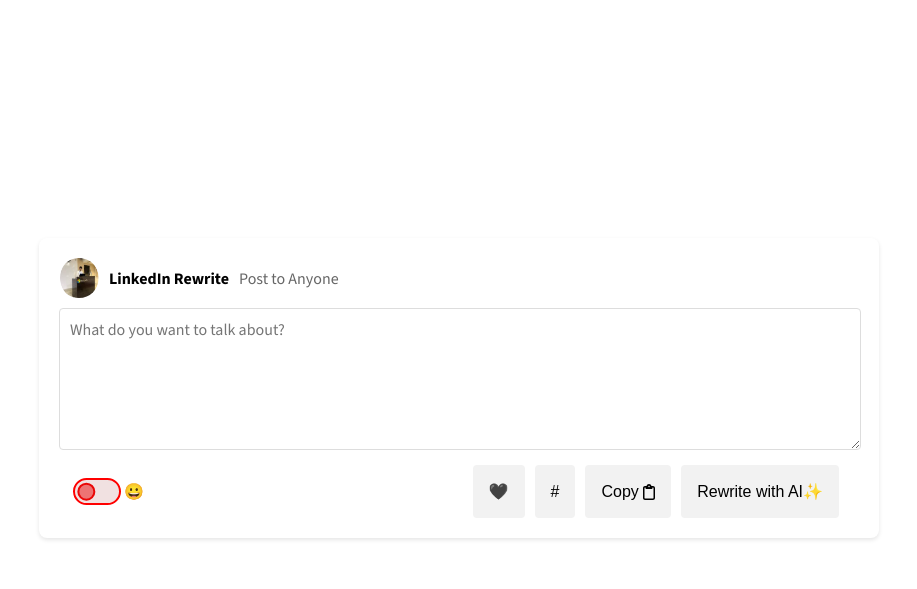
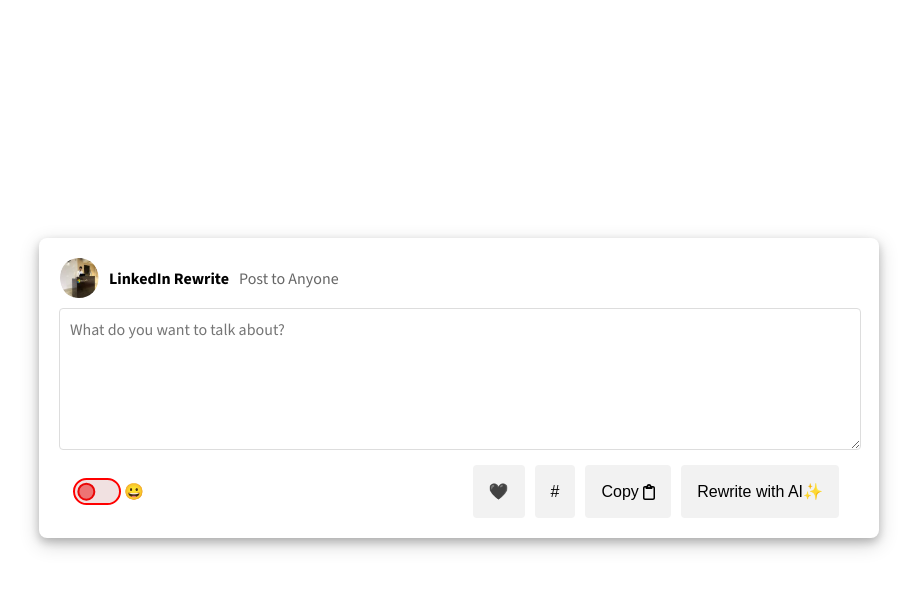
Before and after one commit to zpratikpathak/Linkedrite, a Django app: page / in a window 1280 px wide. Shown: the top 589 px of the page, without its empty margins (181-1098 px from the left). Run offline with Django 4.2, Linux system fonts and the light colour scheme.

Commit message:
add box shadow

```diff
--- a/rewrite/static/rewrite/style.css
+++ b/rewrite/static/rewrite/style.css
@@ -27,7 +27,7 @@
     margin: 0 auto;
     background-color: #fff;
     border-radius: 8px;
-    box-shadow: 0 2px 4px rgba(0, 0, 0, 0.1);
+    box-shadow:  0 4px 8px 0 rgba(0, 0, 0, 0.2), 0 6px 20px 0 rgba(0, 0, 0, 0.19);
     padding: 20px;
   }
 
--- a/rewrite/templates/rewrite/index.html
+++ b/rewrite/templates/rewrite/index.html
@@ -5,7 +5,7 @@
   <head>
     <meta charset="UTF-8" />
     <meta name="viewport" content="width=device-width, initial-scale=1.0" />
-    <title>LinkedIn AI Rewrites</title>
+    <title>LinkedIn AI Rewrite</title>
     <link rel="stylesheet" href="{% static './rewrite/style.css' %}" />
   </head>
   <body>
```
